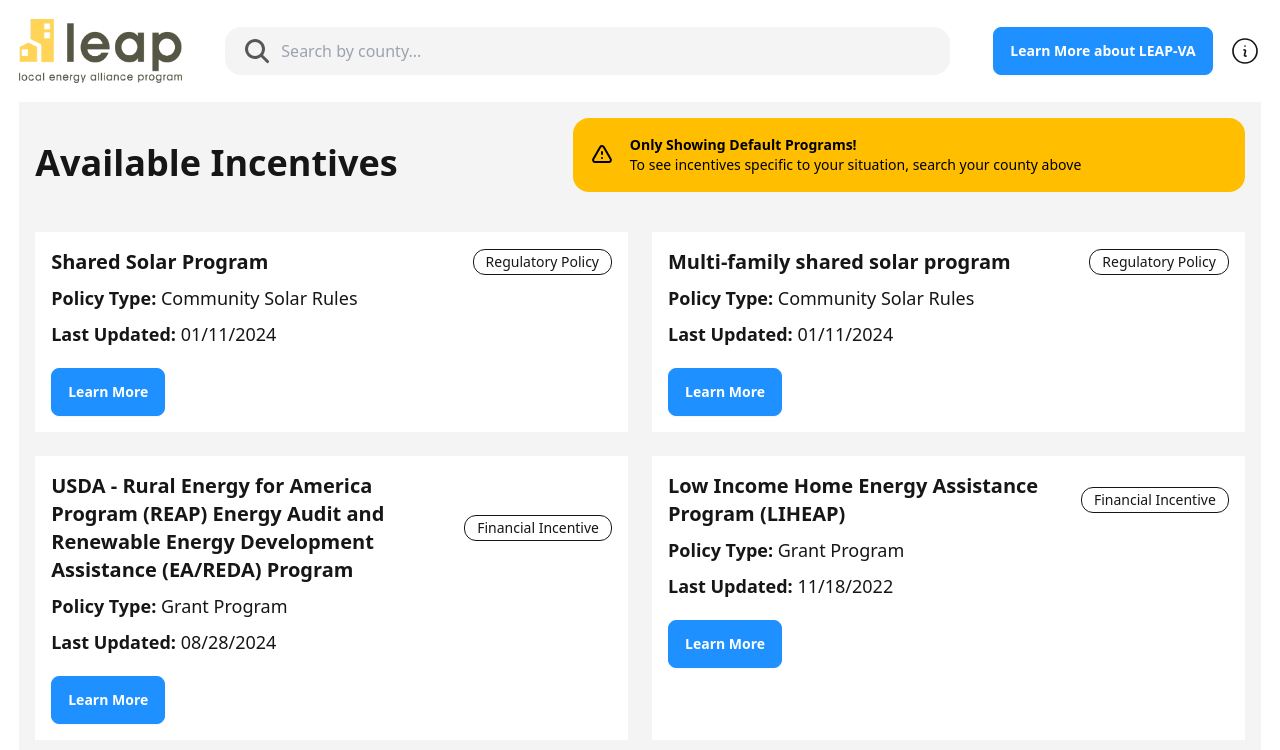
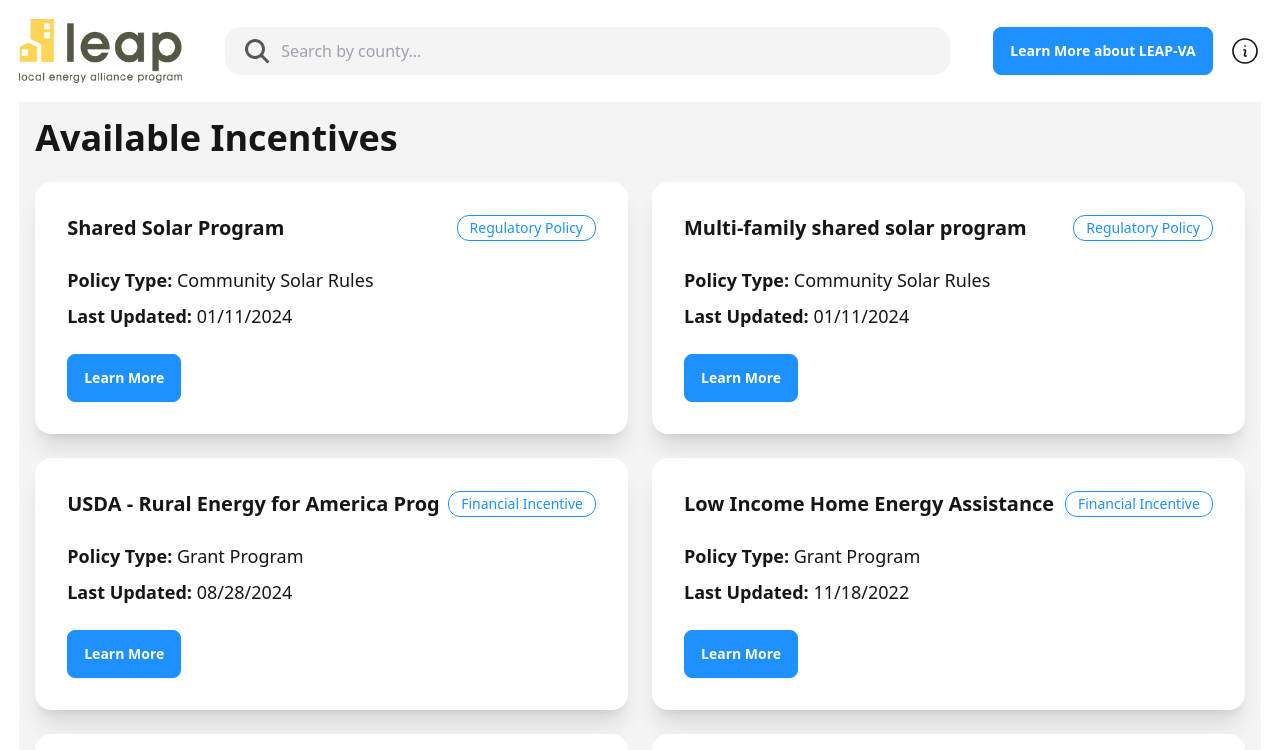
Before and after one commit to DSSD-Madison/Leap-Eligibility-Tool, a React (Vite) app in the folder frontend/: page /incentives/1 in a window 1280 px wide. Shown: the top 750 px of the page. Built offline with nearby package versions, Linux system fonts and the light colour scheme.

Commit message:
made form /urls work better when I search it up

```diff
--- a/frontend/src/App.jsx
+++ b/frontend/src/App.jsx
@@ -1,26 +1,36 @@
-import { useState } from 'react'
 import Home from './pages/Home.jsx'
 import Form from './pages/Form.jsx'
 import IncentivesList from './pages/IncentivesList';
+import { Suspense } from 'react';
 import {
     createBrowserRouter,
     RouterProvider,
 } from "react-router-dom";
+import Layout from "./layouts/Layout.jsx";
 
-import Layout from "./layouts/Layout.jsx";
+const LoadingSpinner = () => (
+  <div className="flex justify-center items-center min-h-screen">
+    <div className="loading loading-spinner loading-lg text-primary"></div>
+  </div>
+);
+
+const withLoadingState = (Component) => (
+  <Suspense fallback={<LoadingSpinner />}>
+    <Component />
+  </Suspense>
+);
 
 const allRoutes = [
   {
     path: "/",
-    element: <Home />,
-    errorElement: <p>Page not found</p>,
+    element: <Home/>,
   }, {
     path: "/q/county/:countyID",
     element: <Form />
   },
   {
     path: "/incentives/:encodedAnswers",
-    element: <IncentivesList/>, //added a route for IncentivesList
+    element: <IncentivesList/>,
   },
 ];
 
@@ -33,7 +43,7 @@ const router = createBrowserRouter(
 
 function App() {
   return (
-        <RouterProvider router={router}/>
+    <RouterProvider router={router} fallbackElement={<LoadingSpinner />} />
   );
 }
 
--- a/frontend/src/components/VirginiaMap.jsx
+++ b/frontend/src/components/VirginiaMap.jsx
@@ -2,12 +2,14 @@ import React, { useState, useEffect, useRef } from "react";
 import { ComposableMap, Geographies, Geography, ZoomableGroup } from "react-simple-maps";
 import mapData from '../data/VA-optimized.json';
 import { useNavigate } from 'react-router-dom';
+import { useSearch } from '../layouts/Layout';
 
 const VirginiaMap = () => {
     const [tooltip, setTooltip] = useState({ show: false, county: "", x: 0, y: 0 });
     const [width, setWidth] = useState(900);
     const containerRef = useRef(null);
     const navigate = useNavigate();
+    const { setSearchQuery } = useSearch();
 
     useEffect(() => {
         const updateWidth = () => {
@@ -71,7 +73,10 @@ const VirginiaMap = () => {
                                 key={geo.rsmKey}
                                 onMouseMove={(event) => handleMouseMove(event, geo.properties.NAME)}
                                 onMouseLeave={handleMouseLeave}
-                                onClick={() => navigate(`/q/county/${geo.properties.GEOID}`)}
+                                onClick={() => {
+                                    setSearchQuery(geo.properties.NAME);
+                                    navigate(`/q/county/${geo.properties.GEOID}`)
+                                }}
                                 geography={geo}
                                 fill="#1e90ff"
                                 stroke="lightgrey"
--- a/frontend/src/layouts/Layout.jsx
+++ b/frontend/src/layouts/Layout.jsx
@@ -1,7 +1,17 @@
-import React, { useState, useRef, useEffect } from 'react';
+import React, { useState, useRef, useEffect, Children } from 'react';
 import { Link } from "react-router-dom";
 import mapData from '../data/VA-optimized.json';
 import { useNavigate } from 'react-router-dom';
+
+const SearchContext = React.createContext();
+
+export const useSearch = () => {
+  const context = React.useContext(SearchContext);
+  if (!context) {
+    throw new Error('useSearch must be used within a SearchProvider');
+  }
+  return context;
+};
 
 const Layout = ({ children }) => {
   const [searchQuery, setSearchQuery] = useState('');
@@ -17,11 +27,36 @@ const Layout = ({ children }) => {
       }));
   };
 
+  const isCountyValid = (countyID) => {
+    try {
+      const valid =
+        mapData.objects.tl_2024_us_county.geometries
+          .map(geometry => geometry.properties.GEOID)
+          .includes(countyID);
+      return valid;
+    }
+    catch (error) {
+      return false;
+    }
+  }
+
+  const covertCountyIDToName = (countyID) => {
+    if(!isCountyValid(countyID)) {
+      return '';
+    }
+    const county = mapData.objects.tl_2024_us_county.geometries
+      .find(geometry => geometry.properties.GEOID === countyID);
+    return county.properties.NAME;
+
+  }
+
   const counties = getCountyInfo(mapData);
 
   const filteredCounties = counties.filter(county =>
     county.name.toLowerCase().includes(searchQuery.toLowerCase())
   );
+
+
 
   useEffect(() => {
     const handleClickOutside = (event) => {
@@ -37,10 +72,11 @@ const Layout = ({ children }) => {
   const handleCountySelect = (county) => {
     setSearchQuery(county.name);
     setIsDropdownOpen(false);
-    navigate(`/q/county/${county.geoid}`)
+    navigate(`/q/county/${county.geoid}`);
   };
 
   return (
+    <SearchContext.Provider value={{ searchQuery, setSearchQuery, isCountyValid, covertCountyIDToName }}>
       <div className="flex flex-col justify-center items-center min-h-screen bg-base-100 text-lg">
         <div className="flex justify-between items-center w-almost_full m-almost_full">
           <Link to="/" className="flex">
@@ -105,6 +141,7 @@ const Layout = ({ children }) => {
           {children}
         </main>
       </div>
+    </SearchContext.Provider>
   );
 };
 
--- a/frontend/src/pages/IncentivesList.jsx
+++ b/frontend/src/pages/IncentivesList.jsx
@@ -3,23 +3,24 @@ import { useParams } from 'react-router-dom';
 import { decode, mapAnswersToIncentives } from '../tools/hash';
 
 const IncentivesList = () => {
-    const { id } = useParams();
+    const { encodedAnswers } = useParams();
     const [selectedIncentives, setSelectedIncentives] = useState([]);
 
     useEffect(() => {
         let decodedAnswers = [];
-        if (id) {
+        if (encodedAnswers) {
             try {
-                const decodedAnswers = decode(id);
+                decodedAnswers = decode(encodedAnswers);
+                const matchedIncentives = mapAnswersToIncentives(decodedAnswers);
+                setSelectedIncentives(matchedIncentives);
             } catch (err) {
                 console.error('Error decoding URL parameter:', err);
             }
-        }
-        else {
+        } else {
             const matchedIncentives = mapAnswersToIncentives(decodedAnswers);
             setSelectedIncentives(matchedIncentives);
         }
-    }, [id]);
+    }, [encodedAnswers]);
 
     const navigateToExternalLink = (url) => {
         window.open(url, '_blank', 'noopener,noreferrer');
@@ -27,41 +28,62 @@ const IncentivesList = () => {
 
     return (
         <div className="p-4">
-            <div className = "flex items-center justify-between mb-6">
+            <div className="flex items-center justify-between mb-6">
                 <h1 className="text-4xl font-bold">Available Incentives</h1>
-                {
-                    !id &&
-                    <div role="alert" class="alert alert-warning mb-4 max-w-2xl">
+                {!encodedAnswers && (
+                    <div role="alert" className="alert alert-warning mb-4 max-w-2xl">
                         <svg
-                        xmlns="http://www.w3.org/2000/svg"
-                        class="h-6 w-6 shrink-0 stroke-current"
-                        fill="none"
-                        viewBox="0 0 24 24">
-                        <path
-                            stroke-linecap="round"
-                            stroke-linejoin="round"
-                            stroke-width="2"
-                            d="M12 9v2m0 4h.01m-6.938 4h13.856c1.54 0 2.502-1.667 1.732-3L13.732 4c-.77-1.333-2.694-1.333-3.464 0L3.34 16c-.77 1.333.192 3 1.732 3z" />
+                            xmlns="http://www.w3.org/2000/svg"
+                            className="h-6 w-6 shrink-0 stroke-current"
+                            fill="none"
+                            viewBox="0 0 24 24"
+                        >
+                            <path
+                                strokeLinecap="round"
+                                strokeLinejoin="round"
+                                strokeWidth="2"
+                                d="M12 9v2m0 4h.01m-6.938 4h13.856c1.54 0 2.502-1.667 1.732-3L13.732 4c-.77-1.333-2.694-1.333-3.464 0L3.34 16c-.77 1.333.192 3 1.732 3z"
+                            />
                         </svg>
-                        <p className="text-sm"><strong>Only Showing Default Programs!</strong><br />To see incentives specific to your situation, search your county above</p>
+                        <div>
+                            <h3 className="font-bold">Only Showing Default Programs!</h3>
+                            <div className="text-sm">To see incentives specific to your situation, search your county above</div>
+                        </div>
                     </div>
-                }
+                )}
             </div>
 
             <div className="grid grid-cols-2 max-md:grid-cols-1 gap-6">
                 {selectedIncentives.map((incentive, index) => (
-                    <div key={index} className="bg-base-100 p-4">
-                        <div className={"flex flex-row items-center justify-between mb-2"}>
-                            <h2 className="card-title font-bold">{incentive.name}</h2>
-                            <div className="badge badge-outline rounded-xl ml-2 p-3 min-w-fit">{incentive.category}</div>
+                    <div key={index} className="card bg-base-100 shadow-xl">
+                        <div className="card-body">
+                            <div className="flex flex-row items-center justify-between gap-2">
+                                <h2 className="card-title font-bold truncate max-w-[75%]" title={incentive.name}>
+                                    {incentive.name}
+                                </h2>
+                                <div className="badge badge-outline badge-secondary rounded-xl p-3 shrink-0">
+                                    {incentive.category}
+                                </div>
+                            </div>
+                            <div className="flex flex-col gap-2 mt-4">
+                                <p>
+                                    <span className="font-semibold">Policy Type:</span>{' '}
+                                    {incentive.policyType}
+                                </p>
+                                <p>
+                                    <span className="font-semibold">Last Updated:</span>{' '}
+                                    {incentive.lastUpdated}
+                                </p>
+                            </div>
+                            <div className="card-actions justify-start mt-4">
+                                <button
+                                    className="btn btn-secondary text-white"
+                                    onClick={() => navigateToExternalLink(incentive.link)}
+                                >
+                                    Learn More
+                                </button>
+                            </div>
                         </div>
-                        <div className={"flex flex-col max-sm:grid-cols-1 gap-2"}>
-                            <p><strong>Policy Type:</strong> {incentive.policyType}</p>
-                            <p><strong>Last Updated:</strong> {incentive.lastUpdated}</p>
-                        </div>
-                        <button className="btn btn-secondary text-white w-fit mt-5"
-                            onClick={() => navigateToExternalLink(incentive.link)}>Learn More
-                        </button>
                     </div>
                 ))}
             </div>
```
Also changed, not shown: frontend/src/pages/Form.jsx (+71 -63 lines), frontend/src/tools/hash.js (+38 -5 lines). Lines whose indentation alone changed are shown as unchanged.
